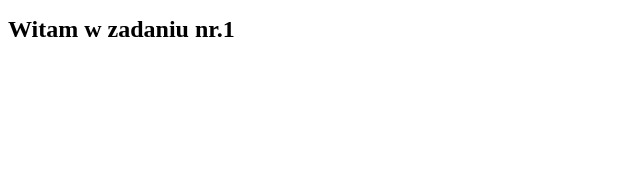
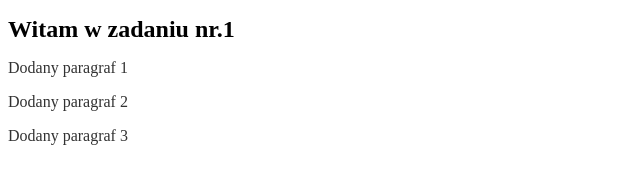
Before and after one commit to danielstudencki/T1-Z1, a plain HTML site: page index.html in a window 1280 px wide. Shown: the whole page, without its empty margins (0-640 px from the left). Drawn offline with Linux system fonts and the light colour scheme.

Commit message:
Add paragraphs and styles

```diff
--- a/css/style.css
+++ b/css/style.css
@@ -1,3 +1,6 @@
 h1 {
     font-size: 24px;
 }
+p{
+    color: #323232;
+}
--- a/index.html
+++ b/index.html
@@ -8,5 +8,8 @@
     </head>
     <body>
         <h1>Witam w zadaniu nr.1</h1>
+        <p>Dodany paragraf 1</p>
+        <p>Dodany paragraf 2</p>
+        <p>Dodany paragraf 3</p>
     </body>
 </html>
```
